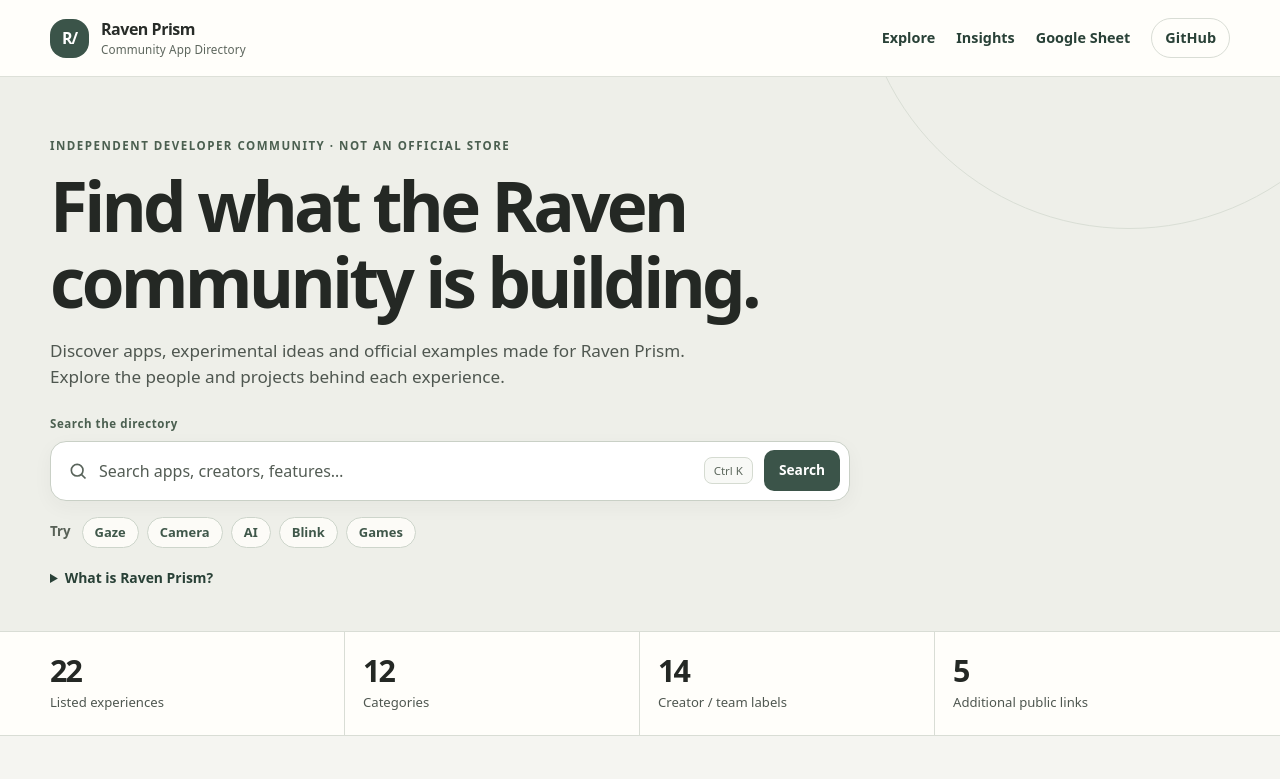
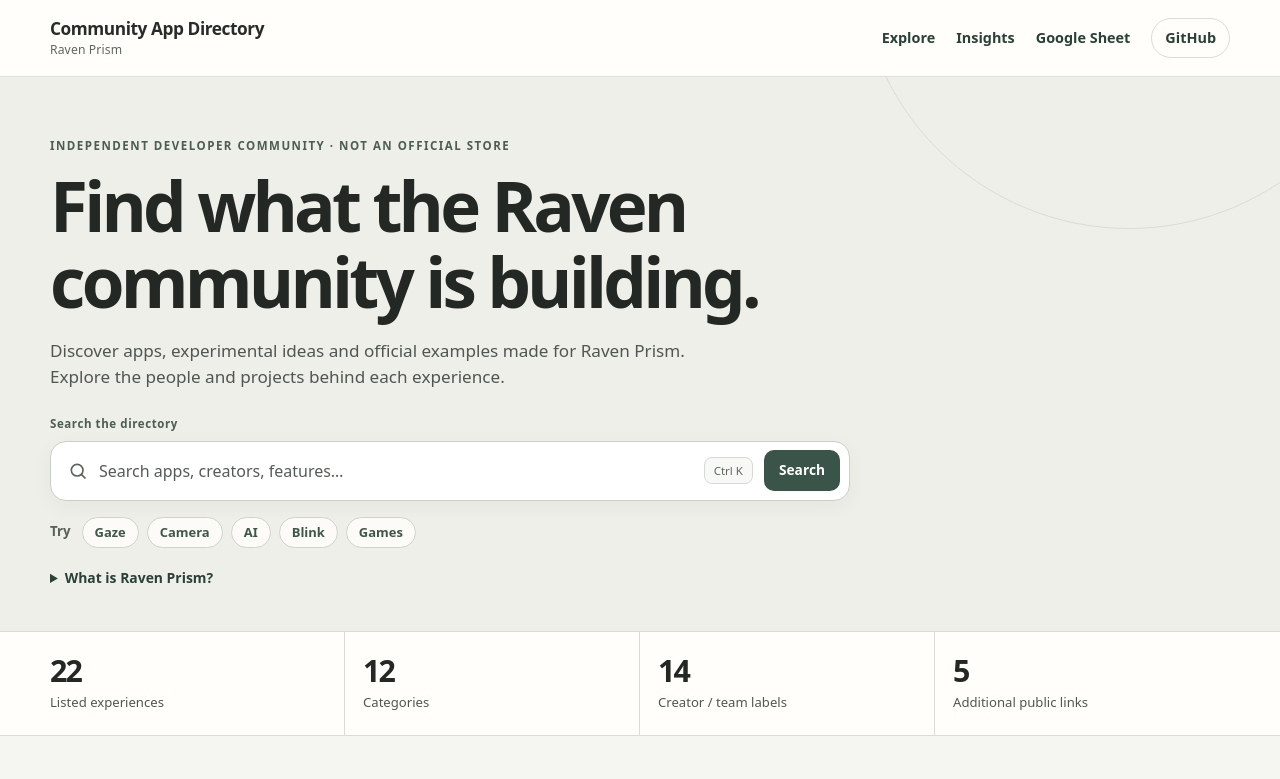
Before and after one commit to RBraga01/Raven_Prism-Community_App_Directory, a plain HTML site: page docs/index.html in a window 1280 px wide. Shown: the top 779 px of the page. Drawn offline with Linux system fonts and the light colour scheme.

Commit message:
Lead with Community App Directory and remove arbitrary R/ brand mark

```diff
--- a/docs/index.html
+++ b/docs/index.html
@@ -6,11 +6,11 @@
   <meta name="color-scheme" content="light">
   <meta name="theme-color" content="#f5f5f1">
   <meta name="description" content="Explore community-made Raven Prism apps. Search projects, filter by use case or availability and discover creators. Independent, not an official app store.">
-  <meta property="og:title" content="Raven Prism Community App Directory">
+  <meta property="og:title" content="Community App Directory · Raven Prism">
   <meta property="og:description" content="Discover apps, examples and creative experiments built for Raven Prism.">
   <meta property="og:type" content="website">
   <link rel="canonical" href="https://rbraga01.github.io/Raven_Prism-Community_App_Directory/">
-  <title>Explore apps · Raven Prism Community Directory</title>
+  <title>Community App Directory · Raven Prism</title>
   <style>
     :root {
       font: 16px/1.5 system-ui, -apple-system, BlinkMacSystemFont, "Segoe UI", sans-serif;
@@ -38,11 +38,9 @@
     .container { width: min(1180px, calc(100% - 48px)); margin: 0 auto; }
     .topbar { border-bottom: 1px solid #dde0d8; background: #fffefa; }
     .topbar-inner { display: flex; align-items: center; justify-content: space-between; gap: 22px; min-height: 76px; }
-    .brand { display: inline-flex; gap: 12px; align-items: center; color: #282c28; text-decoration: none; }
-    .brand-mark { display: grid; place-items: center; width: 39px; height: 39px; border-radius:var(--radius-surface);
-      color: white; font-weight: var(--weight-bold); letter-spacing: -.07em; background: #3b5449; }
-    .brand-name { font-weight: var(--weight-bold); letter-spacing: -.03em; line-height: 1.16; }
-    .brand-name small { display: block; font-weight: var(--weight-medium); font-size: .73rem; color: var(--subtle); letter-spacing: .01em; margin-top: 4px; }
+    .brand { display: inline-flex; min-width: 0; align-items: center; color: #282c28; text-decoration: none; }
+    .brand-name { display: block; font-size: 1.08rem; font-weight: var(--weight-bold); letter-spacing: -.025em; line-height: 1.18; }
+    .brand-name small { display: block; font-weight: var(--weight-medium); font-size: .76rem; color: var(--subtle); letter-spacing: .01em; margin-top: 4px; }
     .top-links { display: flex; align-items: center; gap: 21px; flex-wrap: wrap; }
     .top-links a { font-size: .9rem; font-weight: var(--weight-semibold); text-decoration: none; }
     .top-links a:hover { text-decoration: underline; }
@@ -221,9 +219,8 @@
   <a class="skip" href="#directory">Skip to applications</a>
   <header>
     <div class="topbar"><div class="container topbar-inner">
-      <a class="brand" href="./" aria-label="Raven Prism Community Directory home">
-        <span class="brand-mark" aria-hidden="true">R/</span>
-        <span class="brand-name">Raven Prism <small>Community App Directory</small></span>
+      <a class="brand" href="./" aria-label="Community App Directory for Raven Prism — home">
+        <span class="brand-name">Community App Directory <small>Raven Prism</small></span>
       </a>
       <nav class="top-links" aria-label="Main navigation">
         <a href="#directory">Explore</a>
```
